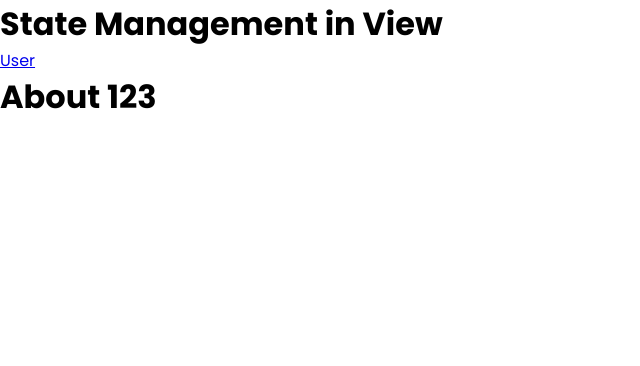
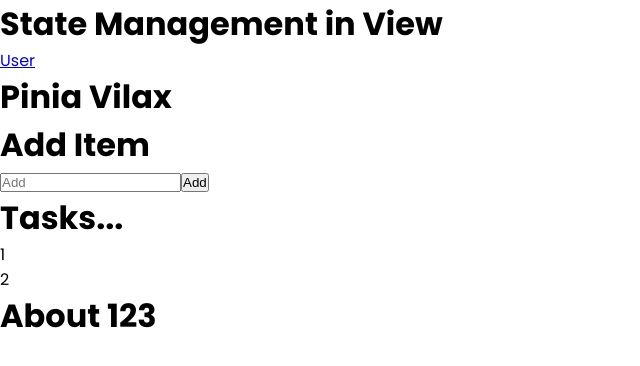
Before and after one commit to codethrx/VueJSKingdom, a Vue app: page /about/123 in a window 1280 px wide. Shown: the top 366 px of the page, without its empty margins (0-640 px from the left). Built offline with nearby package versions, Linux system fonts and the light colour scheme.

Commit message:
pinia done

```diff
--- a/package.json
+++ b/package.json
@@ -9,6 +9,7 @@
     "preview": "vite preview"
   },
   "dependencies": {
+    "pinia": "^2.0.29",
     "vue": "^3.2.45",
     "vue-router": "^4.1.6"
   },
--- a/src/App.vue
+++ b/src/App.vue
@@ -1,12 +1,15 @@
 <template>
   <h1>State Management in View</h1>
   <router-link to="/about/123"> User </router-link>
+  <Pinia />
 
   <router-view></router-view>
 </template>
 <script>
+import Pinia from "./components/Pinia.vue";
 export default {
   setup() {},
+  components: { Pinia },
 };
 </script>
 <style scoped></style>
--- /dev/null
+++ b/src/components/Pinia.vue
@@ -0,0 +1,18 @@
+<template>
+  <h1>{{ store.title }}</h1>
+  <Add />
+  <List />
+</template>
+<script>
+import { useStore } from "../pinia/store";
+import List from "./pinia/List.vue";
+import Add from "./pinia/Add.vue";
+export default {
+  components: { List, Add },
+  setup() {
+    const store = useStore();
+    console.log(store);
+    return { store };
+  },
+};
+</script>
--- /dev/null
+++ b/src/components/pinia/Add.vue
@@ -0,0 +1,16 @@
+<template>
+  <h1>Add Item{{ val }}</h1>
+  <input placeholder="Add" v-model="val" />
+  <button :click="add(val)">Add</button>
+</template>
+<script>
+import { useStore } from "../../pinia/store";
+import { ref } from "vue";
+export default {
+  setup() {
+    const { add } = useStore();
+    const val = ref("");
+    return { val, add };
+  },
+};
+</script>
--- /dev/null
+++ b/src/components/pinia/List.vue
@@ -0,0 +1,14 @@
+<template>
+  <h1>Tasks...</h1>
+  <p v-for="i in tasks" :key="i">{{ i }}</p>
+</template>
+<script>
+import { useStore } from "../../pinia/store";
+export default {
+  setup() {
+    const store = useStore();
+    console.log(store.tasks);
+    return { tasks: store.tasks };
+  },
+};
+</script>
--- a/src/main.js
+++ b/src/main.js
@@ -7,6 +7,7 @@ import About from "./views/About.vue";
 import Id from "./views/Id.vue";
 import Home from "./views/Home.vue";
 import store from "./context/store";
+import { createPinia } from "pinia";
 const routes = [
   { path: "/", component: Home },
   { path: "/about", component: About },
@@ -18,4 +19,8 @@ const router = createRouter({
   routes,
 });
 
-createApp(App).provide("store", store).use(router).mount("#app");
+createApp(App)
+  .use(createPinia())
+  .provide("store", store)
+  .use(router)
+  .mount("#app");
--- /dev/null
+++ b/src/pinia/store.js
@@ -0,0 +1,9 @@
+import { defineStore } from "pinia";
+export const useStore = defineStore("storex", {
+  state: () => ({ title: "Pinia Vilax", tasks: [1, 2] }),
+  actions: {
+    add(item) {
+      this.tasks.push(item);
+    },
+  },
+});
```
Also changed, not shown: 1 other file (tests, documents, lock files or other folders).
